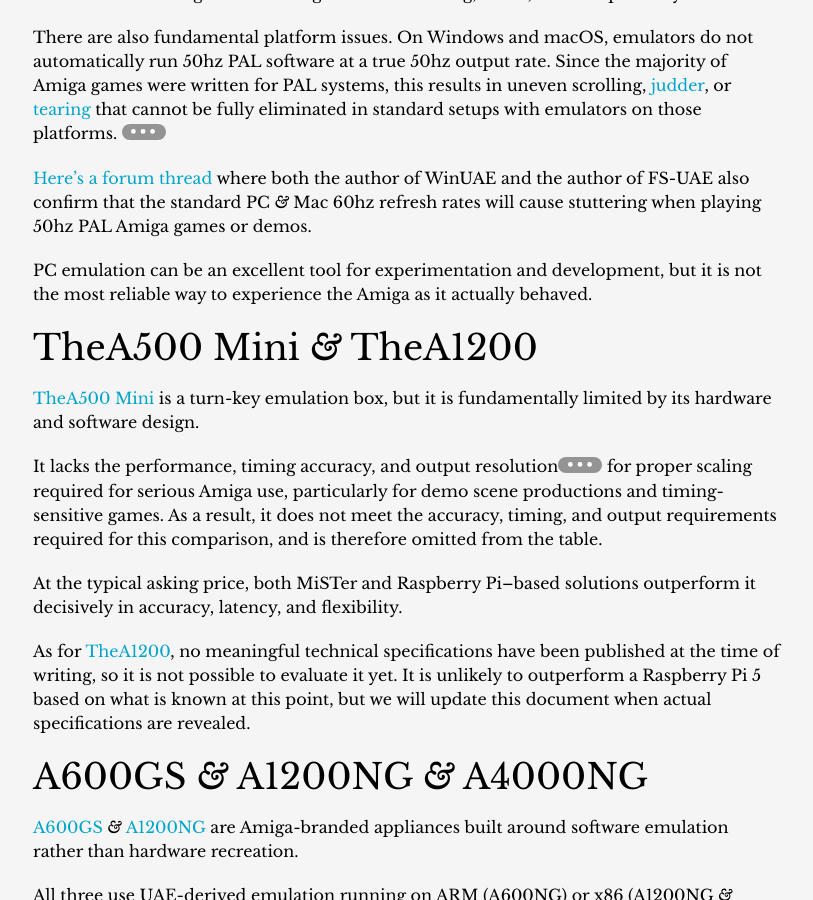
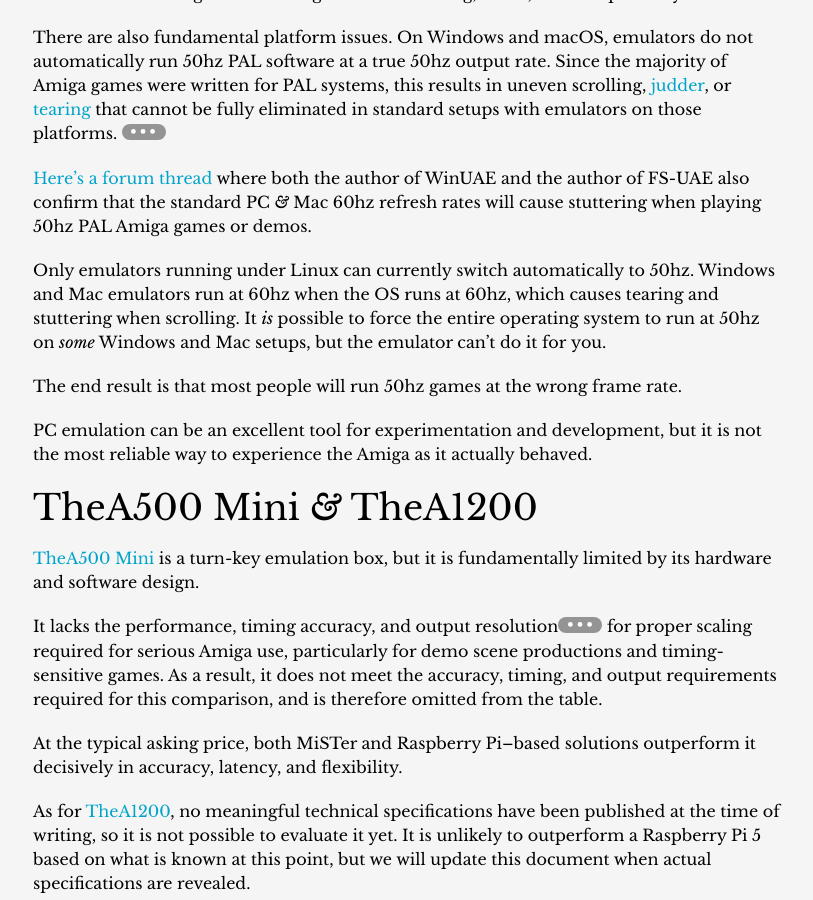
Before and after one commit to amigavision/amigavision.github.io, a Jekyll site: the page built from best.md, in a window 1280 px wide and 900 px high, scrolled down 1077 px. Shown: the whole window, without its empty margins (232-1045 px from the left). Built offline with Jekyll 4.4.1, drawn with Linux system fonts in a browser that asks for light colours.

Commit message:
More details

```diff
--- a/best.md
+++ b/best.md
@@ -30,6 +30,10 @@
 There are also fundamental platform issues. On Windows and macOS, emulators do not automatically run 50hz PAL software at a true 50hz output rate. Since the majority of Amiga games were written for PAL systems, this results in uneven scrolling, [judder], or [tearing] that cannot be fully eliminated in standard setups with emulators on those platforms. [^3]
 
 [Here’s a forum thread](https://eab.abime.net/showthread.php/showthread.php?t=67729) where both the author of WinUAE and the author of FS-UAE also confirm that the standard PC *&* Mac 60hz refresh rates will cause stuttering when playing 50hz PAL Amiga games or demos.
+
+Only emulators running under Linux can currently switch automatically to 50hz. Windows and Mac emulators run at 60hz when the OS runs at 60hz, which causes tearing and stuttering when scrolling. It *is* possible to force the entire operating system to run at 50hz on *some* Windows and Mac setups, but the emulator can’t do it for you.
+
+The end result is that most people will run 50hz games at the wrong frame rate.
 
 PC emulation can be an excellent tool for experimentation and development, but it is not the most reliable way to experience the Amiga as it actually behaved.
 
```
